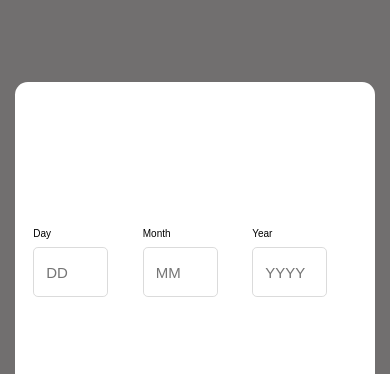
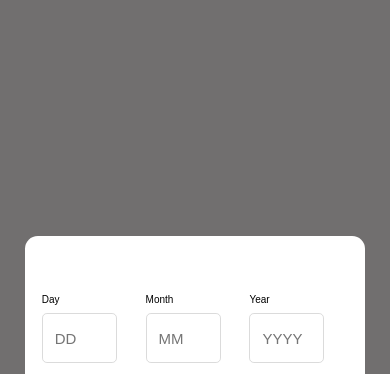
Before and after one commit to Aikaykalu17/calc-age, a plain HTML site: page index.html in a window 390 px wide. Shown: the top 374 px of the page. Drawn offline with Linux system fonts and the light colour scheme.

Commit message:
Initial commit

```diff
--- a/script.js
+++ b/script.js
@@ -164,7 +164,7 @@ const renderCountry = function (data) {
 
           <div style="display: flex; gap: 1rem; height: 100%; justify-items: centre; align-items:centre;" class="country__data">
           <h4 style="color:hsl(259, 100%, 65%);" class="country_city">${data.city}</h4>
-            <h4 style="color:hsl(259, 100%, 65%);" class="country_name">${data.countryName}</h4>
+            <h4 style="color:hsl(259, 100%, 65%);" class="country_name">${data.countryCode}</h4>
             <h4 style="text-transform:none; color:hsl(259, 100%, 65%);" class="country__region">${data.continent}</h4>
           </div>
         </article>
--- a/style.css
+++ b/style.css
@@ -1405,8 +1405,8 @@ body {
   }
 
   .main_container {
-    height: 80%;
-    width: 95%;
+    height: 22rem;
+    width: 90%;
     display: flex;
     flex-direction: column;
     align-items: center;
@@ -1418,7 +1418,7 @@ body {
 
   .container_main {
     width: 90%;
-    height: 70%;
+    height: 75%;
     display: flex;
     flex-direction: column;
     gap: 0;
```
